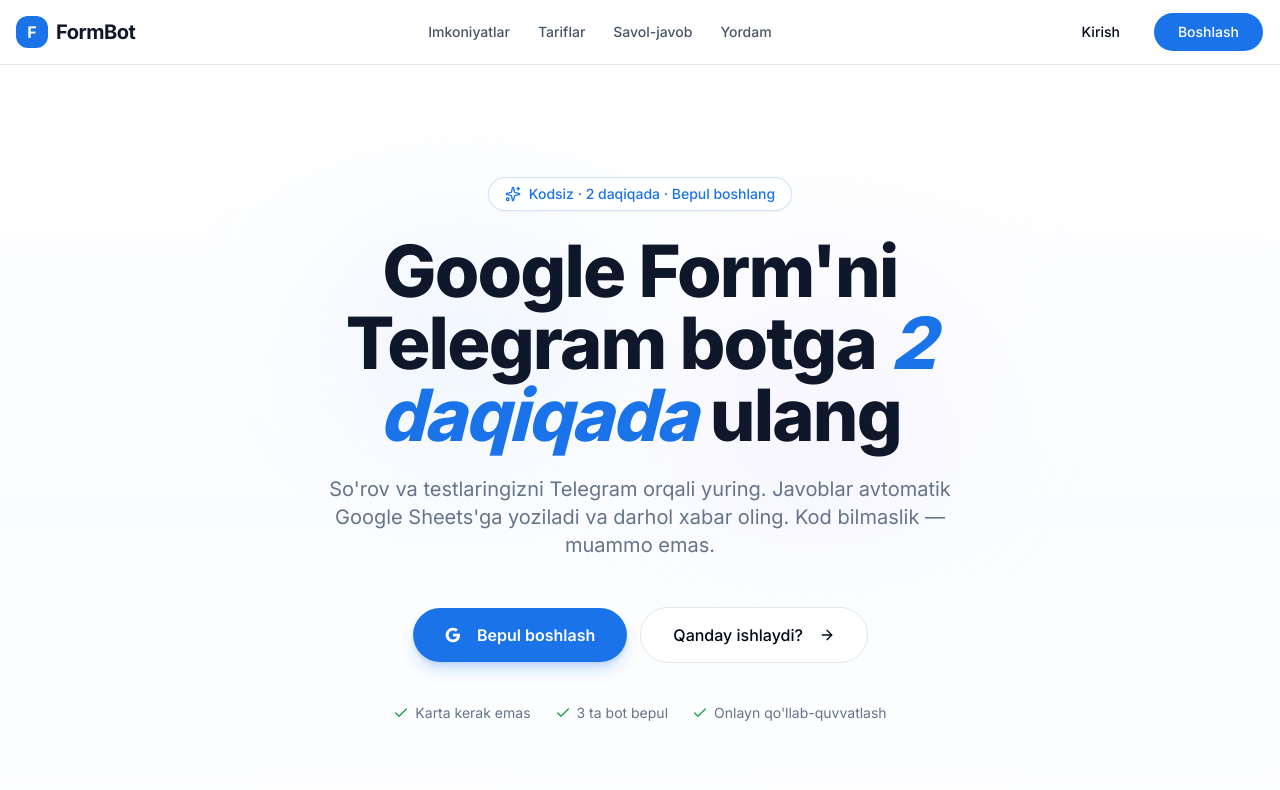
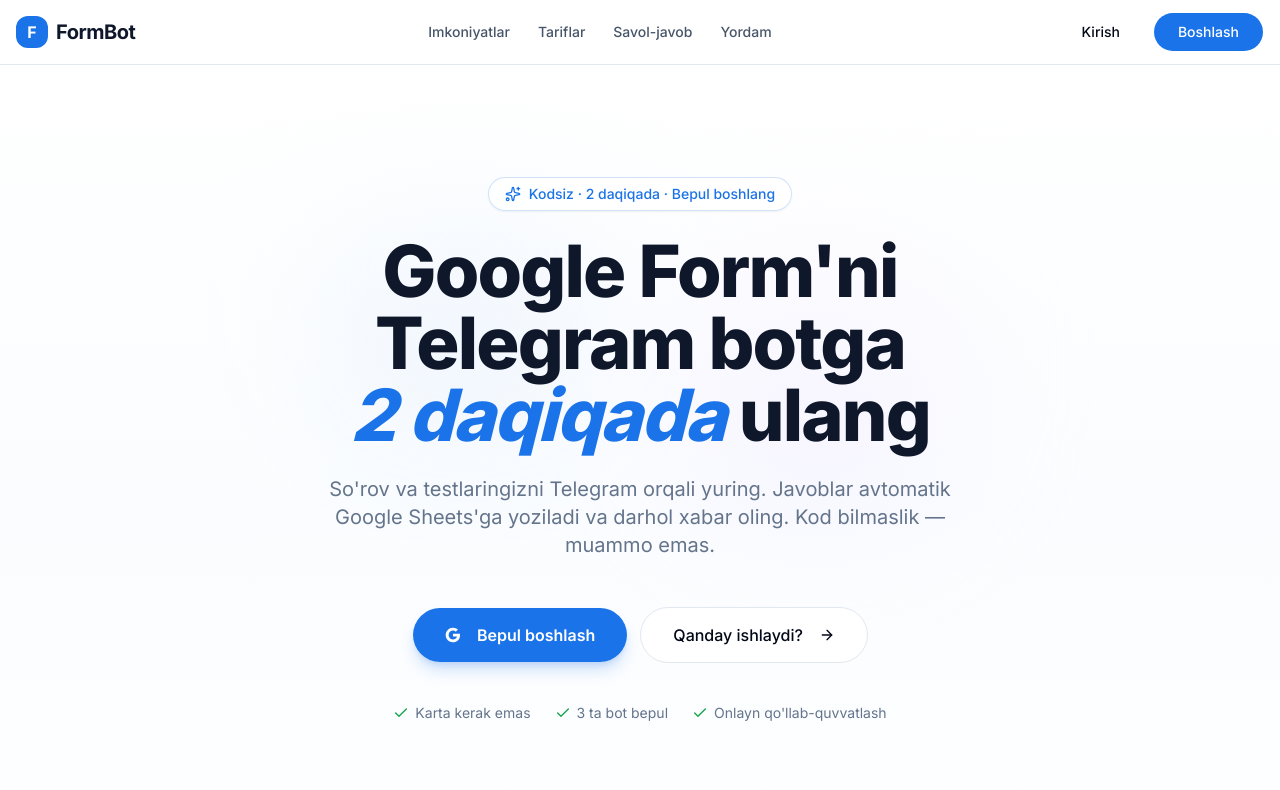
Before and after one commit to jakhonku/formsuz, a Next.js app: page / in a window 1280 px wide. Shown: the top 790 px of the page. Built offline with nearby package versions, Linux system fonts and the light colour scheme; no server answers.

Commit message:
ui: fix hero heading layout break

```diff
--- a/app/page.tsx
+++ b/app/page.tsx
@@ -39,7 +39,7 @@
 
           <h1 className="text-4xl md:text-6xl lg:text-7xl font-extrabold tracking-tight text-slate-900 max-w-4xl leading-[1.05]">
             Google Form'ni <br className="hidden md:block" />
-            Telegram botga <span className="text-primary italic">2 daqiqada</span> ulang
+            Telegram botga <span className="text-primary italic whitespace-nowrap">2 daqiqada</span> ulang
           </h1>
 
           <p className="text-lg md:text-xl text-slate-500 max-w-2xl">
```
